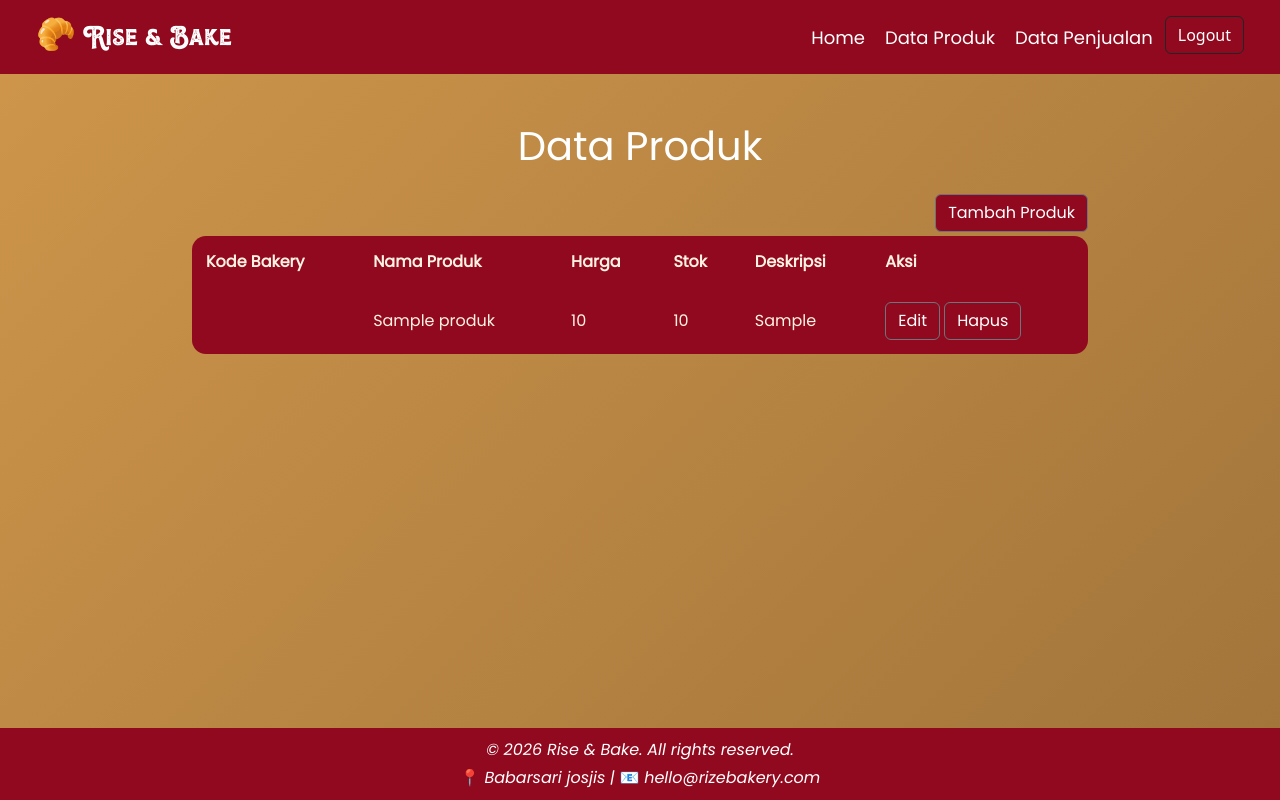
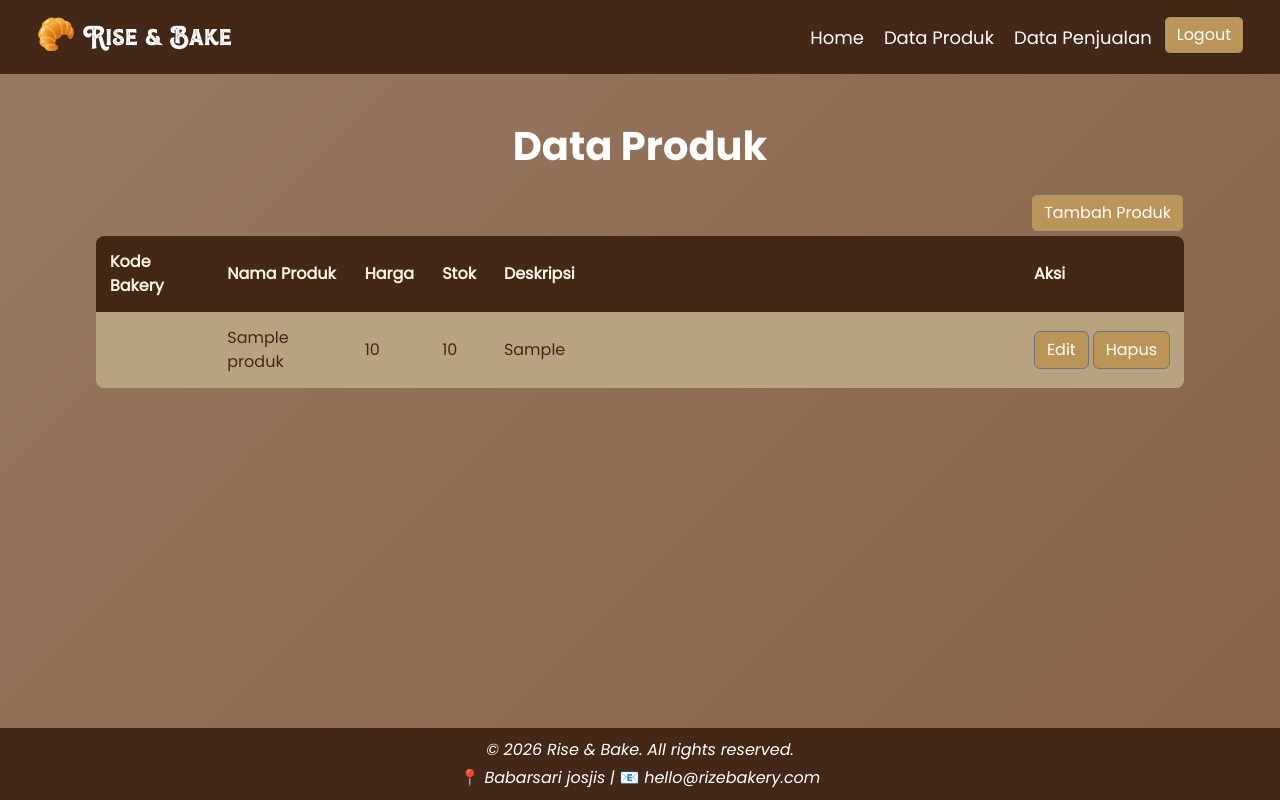
Before and after one commit to hhhreza/Rise-Bake, a PHP site: page /data_produk.php in a window 1280 px wide. Run offline with PHP 8.4, Linux system fonts and the light colour scheme; a user stored in the database is signed in; tables that the repository leaves empty hold one stand-in row (values such as "Sample post"); data that the repository does not hold is empty.

Commit message:
Updating style

```diff
--- a/projek/stylebake.css
+++ b/projek/stylebake.css
@@ -14,12 +14,18 @@
     font-family: Poppins Bold;
     src: url(Font/Poppins-Bold.ttf);
 }
+:root {
+    --primary-color: #432818;
+    --button-color: #bb9457;
+    --tabel-color: #b8a381;
+}
 html {
     overflow-x: hidden;
 }
 .btn{
-    background-color: #91091E;
+    background-color: var(--button-color);
     color: white;
+    font-family: Poppins;
 }
 .navbar-brand {
     font-family: Anerome;
@@ -28,7 +34,7 @@ html {
 }
 .navbar {
     font-size: 18px;
-    background-color: #91091E !important;
+    background-color: var(--primary-color) !important;
 }
 .nav-link {
     font-family: Poppins;
@@ -39,9 +45,9 @@ body {
     display: flex;
     flex-direction: column;
     overflow-x: hidden;
-    background: linear-gradient(135deg, #cf964b, #a1743a);
+    background: linear-gradient(135deg, #977963, #886246);
 }
-.content-log-reg, .content-admin, .content-dataproduk {
+.content-log-reg, .content-admin, .content-dataproduk, .content-tambah-produk, .content-edit-produk {
     flex: 1;
 }
 .content-1 {
@@ -75,7 +81,7 @@ body {
     margin-top: 0;
     width: auto;
     height: fit-content;
-    background: linear-gradient(135deg, #d39543, #a1743a);
+    background: linear-gradient(135deg, #977963, #886246);
     display: flex;
     flex-direction: column;
 }
@@ -159,6 +165,9 @@ body {
     font-family: Poppins Bold;
     background-color: #91091E !important;
 }
+.card-deskripsi {
+    text-align: justify;
+}
 /* .parent-card {
     display: flex;
     width: fit-content;
@@ -185,7 +194,7 @@ body {
 }
 .title-dataproduk {
     margin-top: 48px;
-    font-family: Poppins;
+    font-family: Poppins Bold;
     color: white;
 }
 .parent-table-product {
@@ -197,11 +206,11 @@ body {
     height: fit-content;
 }
 .list-dataproduk {
-    width: 70vw;
-    background-color: #91091E;
+    width: 85vw;
+    background-color: var(--tabel-color);
     color: #fff2e2;
     font-family: Poppins;
-    border-radius: 14px;
+    border-radius: 8px;
 }
 .content-dataproduk {
     display: flex;
@@ -211,13 +220,29 @@ body {
 .parent-button-add {
     margin-top: 16px;
     display: flex;
-    width: 70vw;
+    width: 85vw;
     justify-content: end;
 }
 td, th {
     padding: 14px;
 }
-.parent-form-tambah {
+th#deskripsi {
+    width: 530px;
+}
+th:first-child {
+    border-top-left-radius: 8px;
+}
+th:last-child {
+    border-top-right-radius: 8px;
+}
+th {
+    background-color: var(--primary-color);
+}
+td {
+    text-align: justify;
+    color: var(--primary-color);
+}
+.parent-form-tambah, .parent-form-edit {
     display: flex;
     flex-direction: column;
     justify-content: center;
@@ -225,12 +250,18 @@ td, th {
     width: 100vw;
     height: fit-content;
 }
-.form-tambah {
+.content-tambah-produk, .content-edit-produk {
+    display: flex;
+    flex-direction: column;
+    justify-content: center;
+}
+.form-tambah, .form-edit {
     width: 70vw;
     font-family: Poppins;
     border-radius: 8px;
-    padding: 16px;
-
+    padding: 24px;
+    background-color: var(--tabel-color);
+    color: var(--primary-color);
 }
 .wrap-footer {
     text-align: center;
@@ -238,7 +269,7 @@ td, th {
     display: flex;
     flex-direction: column;
     gap: 4px;
-    background-color: #91091E !important;
+    background-color: var(--primary-color) !important;
 }
 .footer{
     color: white;
```
